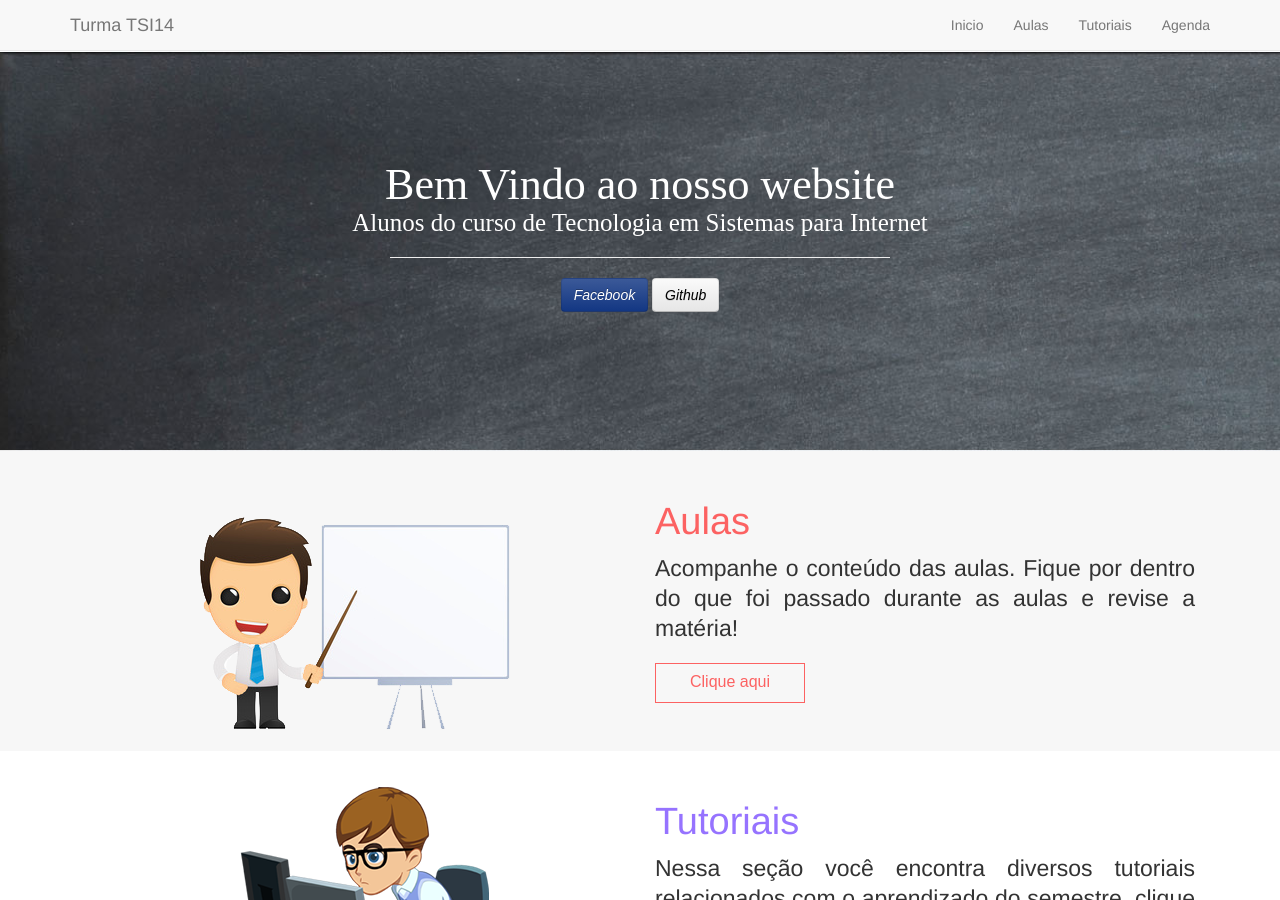
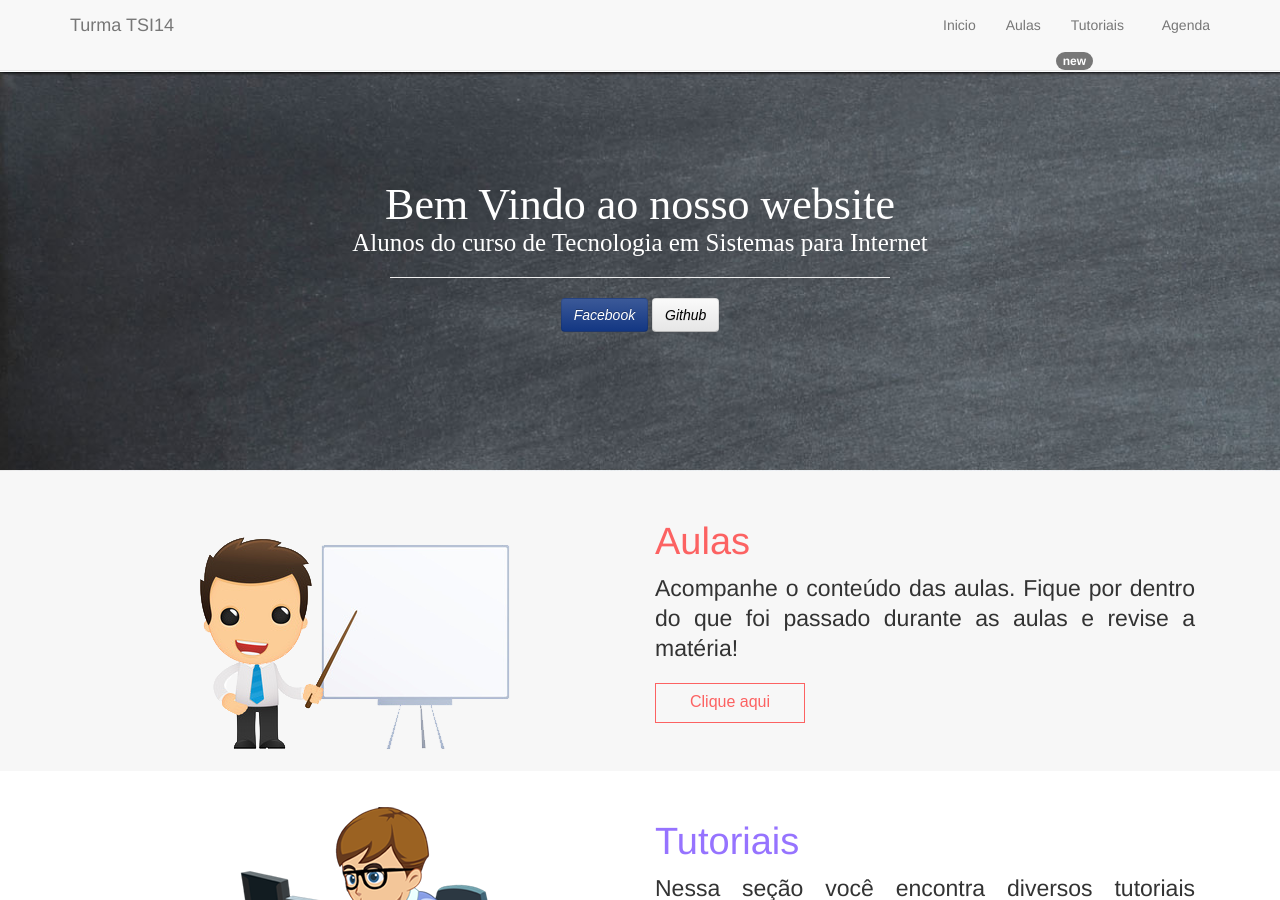
Before and after one commit to jorgefalcao/turmatsi14, a Jekyll site: the page built from index.html, in a window 1280 px wide and 900 px high. Built offline with Jekyll 4.4.1, drawn with Linux system fonts in a browser that asks for light colours; nearby versions of some CDN libraries; some web fonts are replaced; the list of posts is cut into pages by our own code.

Commit message:
Update header.html

```diff
--- a/_includes/header.html
+++ b/_includes/header.html
@@ -13,7 +13,7 @@
           <ul class="nav navbar-nav navbar-right">
             <li class="custon-menu-link"><a href="{{ site.baseurl }}">Inicio</a></li>
             <li class="custon-menu-link"><a href="{{ site.baseurl }}/aulas">Aulas</a></li>
-            <li class="custon-menu-link"><a href="{{ site.baseurl }}/tutoriais">Tutoriais</a></li>
+            <li class="custon-menu-link"><a href="{{ site.baseurl }}/tutoriais">Tutoriais&nbsp;&nbsp;</a><span class="badge badge-important">new</span></li>
             <li class="custon-menu-link"><a href="{{ site.baseurl }}/agenda">Agenda</a></li>
           </ul>
         </div><!--/.nav-collapse -->
```
